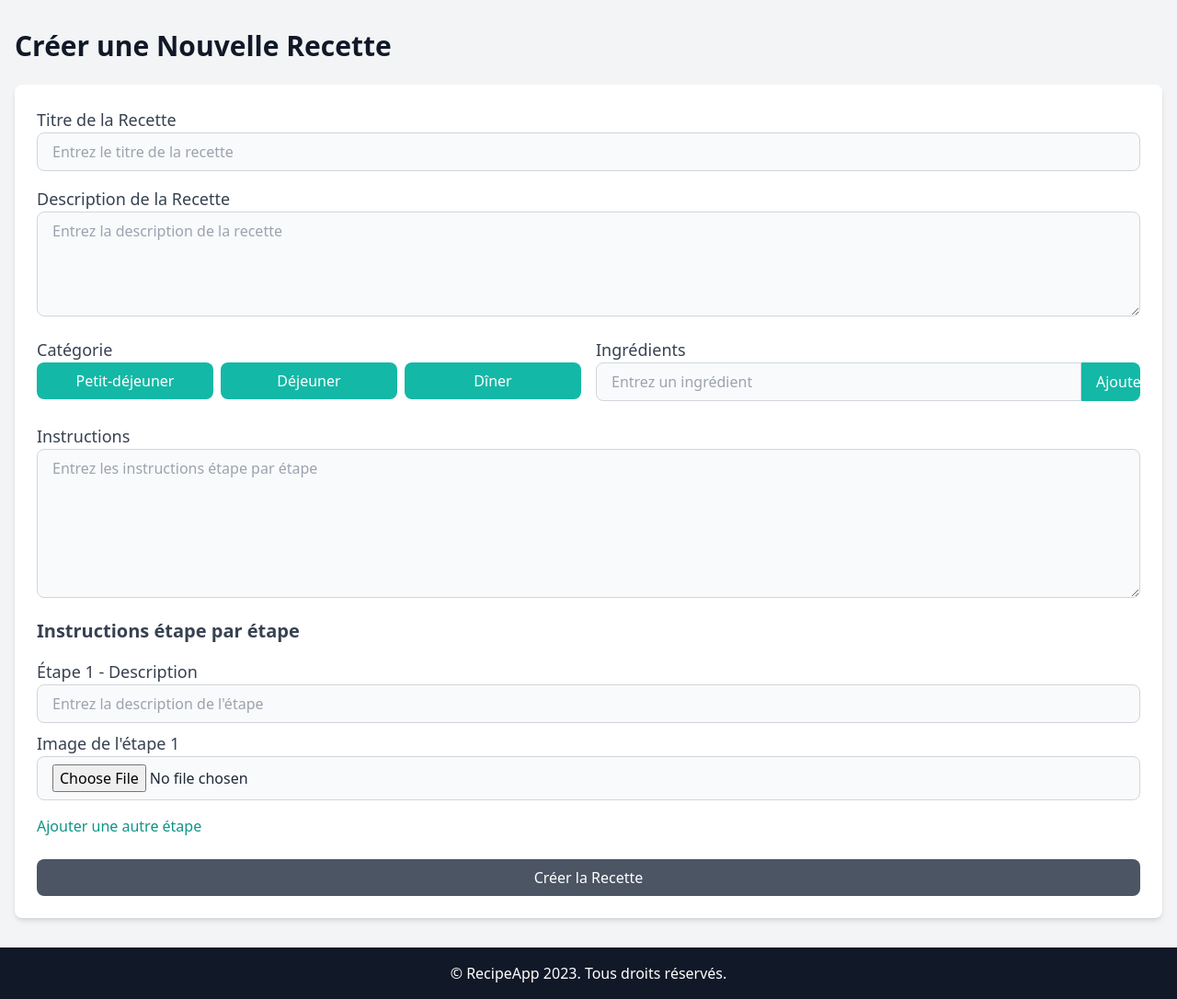
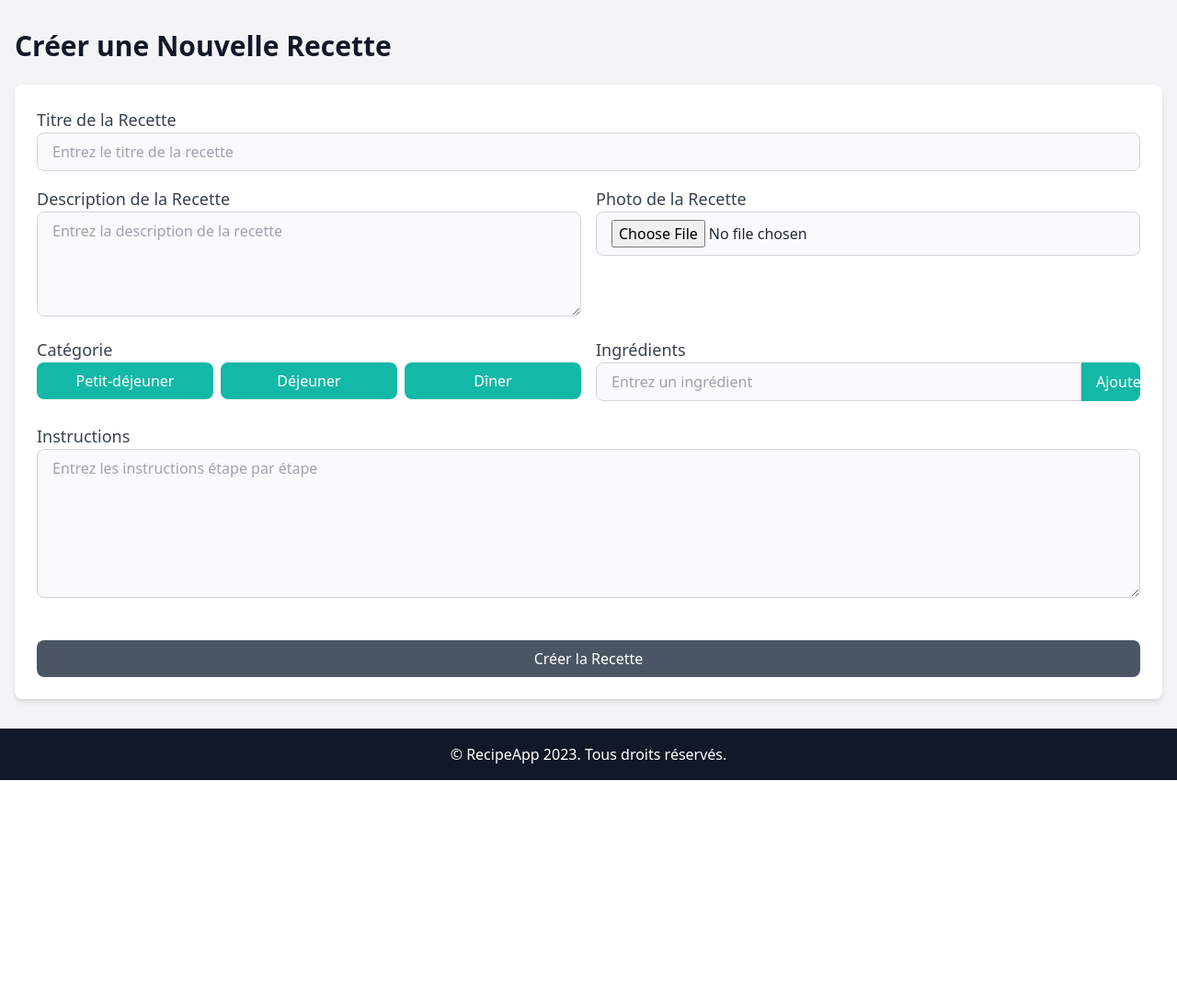
Before and after one commit to Soufiane-coder351/Recipe-App, a Django app: page /recipes/createrecipe in a window 1280 px wide. Shown: the part 72-1158 px from the top of the page at 92% size. After the commit the page ends 920 px from the top, so only its background shows below. Run offline with Django 5.2, Linux system fonts and the light colour scheme; a user stored in the database is signed in; some libraries are stand-ins or nearby versions.

Commit message:
added images functionnality , now you can add image to your recipe and see it

```diff
--- /dev/null
+++ b/recipeApp/recipes/static/recipes/js/createrecipe.js
@@ -0,0 +1,52 @@
+let stepCount = 1;
+
+// Function to add a new step
+function addStep() {
+    stepCount++;
+    const stepsContainer = document.getElementById('stepsContainer');
+    const newStep = document.createElement('div');
+    newStep.classList.add('mb-4', 'step');
+    newStep.innerHTML = `
+                <label for="stepDescription${stepCount}" class="block text-gray-700 text-lg font-medium">Étape ${stepCount} - Description</label>
+                <input type="text" class="w-full px-4 py-2 border border-gray-300 rounded-lg bg-gray-50 text-gray-800" id="stepDescription${stepCount}" placeholder="Entrez la description de l'étape">
+
+                <label for="stepImage${stepCount}" class="block text-gray-700 text-lg font-medium mt-2">Image de l'étape ${stepCount}</label>
+                <input type="file" class="w-full px-4 py-2 border border-gray-300 rounded-lg bg-gray-50 text-gray-800" id="stepImage${stepCount}" accept="image/*">
+            `;
+    stepsContainer.appendChild(newStep);
+}
+
+// Ingredient handling logic
+const addIngredientBtn = document.getElementById('addIngredientBtn');
+const ingredientInput = document.getElementById('ingredientInput');
+const ingredientsList = document.getElementById('ingredientsList');
+
+addIngredientBtn.addEventListener('click', function () {
+    const ingredientValue = ingredientInput.value.trim();
+    if (ingredientValue) {
+        const tag = document.createElement('span');
+        tag.classList.add('bg-teal-500', 'text-white', 'px-4', 'py-2', 'rounded-lg');
+        tag.textContent = ingredientValue;
+
+        // Add remove button for the tag
+        const removeBtn = document.createElement('button');
+        removeBtn.textContent = 'X';
+        removeBtn.classList.add('text-white', 'ml-2');
+        removeBtn.onclick = function () {
+            ingredientsList.removeChild(tag);
+        };
+
+        tag.appendChild(removeBtn);
+        ingredientsList.appendChild(tag);
+        ingredientInput.value = ''; // Clear the input after adding
+    }
+});
+
+// Function to set active category
+function setActiveCategory(button) {
+    const buttons = document.querySelectorAll('.category-btn');
+    buttons.forEach(btn => {
+        btn.classList.remove('bg-gray-500'); // Remove active state
+    });
+    button.classList.add('bg-gray-500'); // Add active state to the clicked button
+}
--- a/recipeApp/recipes/templates/recipes/createrecipe.html
+++ b/recipeApp/recipes/templates/recipes/createrecipe.html
@@ -31,7 +31,7 @@
                 </ul>
             </div>
         {% endif %}
-        <form class="bg-white p-6 rounded-lg shadow-md" method="post">
+        <form class="bg-white p-6 rounded-lg shadow-md" method="post" enctype="multipart/form-data">
             {% csrf_token %}
             <!-- Recipe Title -->
             <div class="mb-4">
@@ -39,10 +39,19 @@
                 <input type="text" class="w-full px-4 py-2 border border-gray-300 rounded-lg bg-gray-50 text-gray-800" id="title" name="title" placeholder="Entrez le titre de la recette" required>
             </div>
 
-            <!-- Recipe Description -->
-            <div class="mb-4">
-                <label for="description" class="block text-gray-700 text-lg font-medium">Description de la Recette</label>
-                <textarea class="w-full px-4 py-2 border border-gray-300 rounded-lg bg-gray-50 text-gray-800" id="description" name="description" rows="4" placeholder="Entrez la description de la recette" required></textarea>
+            <!-- Recipe Description and Photo -->
+            <div class="grid grid-cols-1 sm:grid-cols-2 gap-4 mb-4">
+                <!-- Recipe Description -->
+                <div>
+                    <label for="description" class="block text-gray-700 text-lg font-medium">Description de la Recette</label>
+                    <textarea class="w-full px-4 py-2 border border-gray-300 rounded-lg bg-gray-50 text-gray-800" id="description" name="description" rows="4" placeholder="Entrez la description de la recette" required></textarea>
+                </div>
+
+                <!-- Recipe Photo -->
+                <div>
+                    <label for="recipePhoto" class="block text-gray-700 text-lg font-medium">Photo de la Recette</label>
+                    <input type="file" class="w-full px-4 py-2 border border-gray-300 rounded-lg bg-gray-50 text-gray-800" id="recipePhoto" name="image" accept="image/*">
+                </div>
             </div>
 
             <!-- Category and Ingredients -->
@@ -76,20 +85,6 @@
                 <textarea class="w-full px-4 py-2 border border-gray-300 rounded-lg bg-gray-50 text-gray-800" id="instructions" name="instructions" rows="6" placeholder="Entrez les instructions étape par étape" required></textarea>
             </div>
 
-            <!-- Step-by-step Instructions with Images -->
-            <h4 class="text-xl font-semibold text-gray-700 mb-4">Instructions étape par étape</h4>
-            <div id="stepsContainer">
-                <div class="mb-4 step">
-                    <label for="stepDescription1" class="block text-gray-700 text-lg font-medium">Étape 1 - Description</label>
-                    <input type="text" class="w-full px-4 py-2 border border-gray-300 rounded-lg bg-gray-50 text-gray-800" id="stepDescription1" placeholder="Entrez la description de l'étape">
-
-                    <label for="stepImage1" class="block text-gray-700 text-lg font-medium mt-2">Image de l'étape 1</label>
-                    <input type="file" class="w-full px-4 py-2 border border-gray-300 rounded-lg bg-gray-50 text-gray-800" id="stepImage1" accept="image/*">
-                </div>
-            </div>
-
-            <button type="button" class="text-teal-600 hover:underline" onclick="addStep()">Ajouter une autre étape</button>
-
             <!-- Submit Button -->
             <button type="submit" class="w-full bg-gray-600 text-white py-2 rounded-lg mt-6">Créer la Recette</button>
         </form>
@@ -101,60 +96,8 @@
     </footer>
 
     <!-- Script to add steps and ingredients dynamically -->
-    <script>
-        let stepCount = 1;
-
-        // Function to add a new step
-        function addStep() {
-            stepCount++;
-            const stepsContainer = document.getElementById('stepsContainer');
-            const newStep = document.createElement('div');
-            newStep.classList.add('mb-4', 'step');
-            newStep.innerHTML = `
-                <label for="stepDescription${stepCount}" class="block text-gray-700 text-lg font-medium">Étape ${stepCount} - Description</label>
-                <input type="text" class="w-full px-4 py-2 border border-gray-300 rounded-lg bg-gray-50 text-gray-800" id="stepDescription${stepCount}" placeholder="Entrez la description de l'étape">
-
-                <label for="stepImage${stepCount}" class="block text-gray-700 text-lg font-medium mt-2">Image de l'étape ${stepCount}</label>
-                <input type="file" class="w-full px-4 py-2 border border-gray-300 rounded-lg bg-gray-50 text-gray-800" id="stepImage${stepCount}" accept="image/*">
-            `;
-            stepsContainer.appendChild(newStep);
-        }
-
-        // Ingredient handling logic
-        const addIngredientBtn = document.getElementById('addIngredientBtn');
-        const ingredientInput = document.getElementById('ingredientInput');
-        const ingredientsList = document.getElementById('ingredientsList');
-
-        addIngredientBtn.addEventListener('click', function() {
-            const ingredientValue = ingredientInput.value.trim();
-            if (ingredientValue) {
-                const tag = document.createElement('span');
-                tag.classList.add('bg-teal-500', 'text-white', 'px-4', 'py-2', 'rounded-lg');
-                tag.textContent = ingredientValue;
-
-                // Add remove button for the tag
-                const removeBtn = document.createElement('button');
-                removeBtn.textContent = 'X';
-                removeBtn.classList.add('text-white', 'ml-2');
-                removeBtn.onclick = function() {
-                    ingredientsList.removeChild(tag);
-                };
-
-                tag.appendChild(removeBtn);
-                ingredientsList.appendChild(tag);
-                ingredientInput.value = ''; // Clear the input after adding
-            }
-        });
-
-        // Function to set active category
-        function setActiveCategory(button) {
-            const buttons = document.querySelectorAll('.category-btn');
-            buttons.forEach(btn => {
-                btn.classList.remove('bg-gray-500'); // Remove active state
-            });
-            button.classList.add('bg-gray-500'); // Add active state to the clicked button
-        }
-    </script>
+    {% load static %}
+    <script src="{% static 'recipes/js/createrecipe.js' %}">    </script>
 
 </body>
 </html>
--- a/recipeApp/recipes/templates/recipes/favorites.html
+++ b/recipeApp/recipes/templates/recipes/favorites.html
@@ -54,13 +54,15 @@
             <div class="grid grid-cols-1 md:grid-cols-2 lg:grid-cols-4 gap-8">
                 {% for fav in favoris %}
                 <div class="bg-white border border-gray-200 rounded-lg shadow-lg overflow-hidden hover:scale-105 transform transition">
-                    <img src="https://dummyimage.com/450x300/dee2e6/6c757d.jpg" alt="{{ recettefav.title }}" class="w-full h-48 object-cover">
+                    <img src="../../../recipes_photos/{{fav.recette.image }}"
+                                    class="w-full h-[200px] object-cover rounded-lg"
+                                    onerror="this.onerror=null; this.src='https://dummyimage.com/450x300/dee2e6/6c757d.jpg';">
                     <div class="p-4">
                         <h2 class="text-xl font-semibold text-gray-800">{{ fav.recette.title }}</h2>
                         <p class="text-gray-600 mt-2">{{ fav.recette.description|truncatewords:10 }}</p>
                     </div>
                     <div class="p-4 bg-gray-50">
-                        <a href="#" class="bg-teal-500 text-white hover:bg-teal-600 px-4 py-2 block text-center rounded-lg">Découvrez la recette</a>
+                        <a href="{% url 'recette_info' recette.title %}" class="bg-teal-500 text-white hover:bg-teal-600 px-4 py-2 block text-center rounded-lg">Découvrez la recette</a>
                     </div>
                 </div>
                 {% empty %}
--- a/recipeApp/recipes/templates/recipes/index.html
+++ b/recipeApp/recipes/templates/recipes/index.html
@@ -89,7 +89,9 @@
             <div class="grid grid-cols-1 md:grid-cols-2 lg:grid-cols-4 gap-8">
                 {% for recette in recettes %}
                 <div class="bg-white border border-gray-200 rounded-lg shadow-lg overflow-hidden hover:scale-105 transform transition flex flex-col">
-                    <img src="https://dummyimage.com/450x300/dee2e6/6c757d.jpg" alt="{{ recette.title }}" class="w-full h-48 object-cover">
+                    <img src="../../../recipes_photos/{{recette.image }}"
+                        class="w-full h-[300px] object-cover rounded-lg"
+                        onerror="this.onerror=null; this.src='https://dummyimage.com/450x300/dee2e6/6c757d.jpg';">
                     <div class="p-4 flex-grow">
                         <h2 class="text-xl font-semibold text-gray-800">{{ recette.title }}</h2>
                         <p class="text-gray-600 mt-2">{{ recette.description|truncatewords:10 }}</p>
--- a/recipeApp/recipes/templates/recipes/recette_info.html
+++ b/recipeApp/recipes/templates/recipes/recette_info.html
@@ -31,7 +31,9 @@
         <div class="grid grid-cols-1 lg:grid-cols-3 gap-8">
             <!-- Recipe Details (Span 2 Columns) -->
             <div class="lg:col-span-2 bg-white p-6 rounded-lg shadow-lg">
-                <img src="https://dummyimage.com/900x400/ced4da/6c757d.jpg" alt="Spaghetti Carbonara" class="rounded-lg mb-6">
+                <img src="../../../recipes_photos/{{recette.image }}"
+                        class="w-full h-[400px] object-cover rounded-lg"
+                        onerror="this.onerror=null; this.src='https://dummyimage.com/900x400/ced4da/6c757d.jpg';">
                 <h2 class="text-2xl font-semibold text-gray-800 mb-4">Ingredients</h2>
                 <div class="grid grid-cols-2 gap-4">
                     <ul class="list-disc list-inside">
--- a/recipeApp/recipes/urls.py
+++ b/recipeApp/recipes/urls.py
@@ -5,7 +5,7 @@ from django.urls import path
 urlpatterns=[
     path('',recipes.views.index,name='recipes'),
     path('createrecipe',recipes.views.createrecipe, name="createrecipe"),
-    path('recette-info',recipes.views.recette_info, name="recette_info"),
+    # path('recette-info',recipes.views.recette_info, name="recette_info"),
     path('favoris/',recipes.views.afficher_favoris, name="recettes_favorites"),
     path('<str:title>',recipes.views.recette_info, name="recette_info"),
     path('chercher_recette/', recipes.views.chercher_recette, name='chercher_recette'),
--- a/recipeApp/recipes/views.py
+++ b/recipeApp/recipes/views.py
@@ -25,6 +25,7 @@ def createrecipe(request):
         title = request.POST.get('title')
         description = request.POST.get('description')
         instructions = request.POST.get('instructions')
+        image = request.FILES.get('image')
         user = request.user
 
         errors = []
@@ -34,7 +35,7 @@ def createrecipe(request):
 
         if not errors:
             try:
-                recipe = Recipe.objects.create(title=title,description=description,instructions=instructions,user=user)
+                recipe = Recipe.objects.create(title=title,description=description,instructions=instructions,user=user,image=image)
                 recipe.save()
                 return redirect('profile')
 
```
Also changed, not shown: recipeApp/user/templates/user/profile.html (+11 -4 lines), recipeApp/db.sqlite3, recipeApp/recipes_photos/recipes_photos/CentraleSupelec_Quadri_UPSaclay.jpg (added), recipeApp/recipes_photos/recipes_photos/Creme_brulee.jpg (renamed from recipeApp/recipes_photos/Creme_brulee.jpg), recipeApp/recipes_photos/recipes_photos/Screenshot_2023-07-08_132006.png (added), recipeApp/recipes_photos/recipes_photos/Tomato_Soup.jpg (renamed from recipeApp/recipes_photos/Tomato_Soup.jpg), recipeApp/recipes_photos/recipes_photos/Tortilla.jpg (renamed from recipeApp/recipes_photos/Tortilla.jpg).
